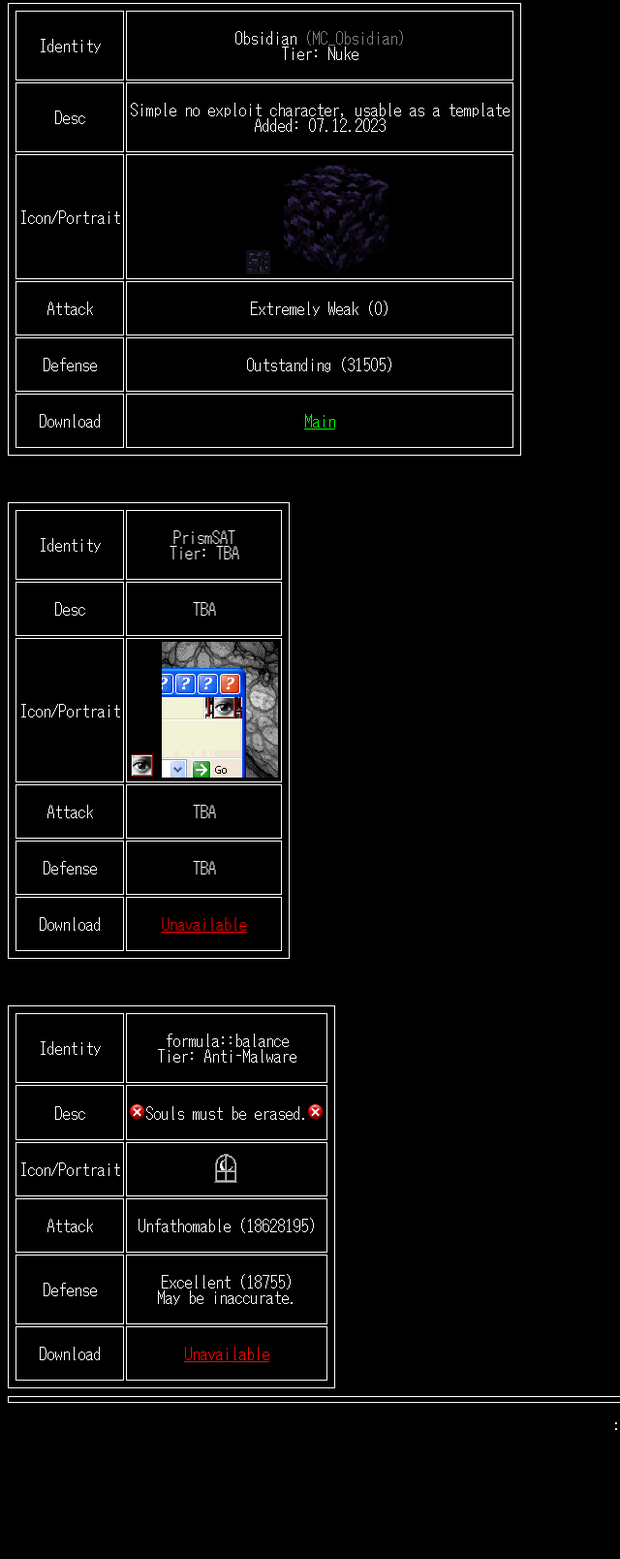
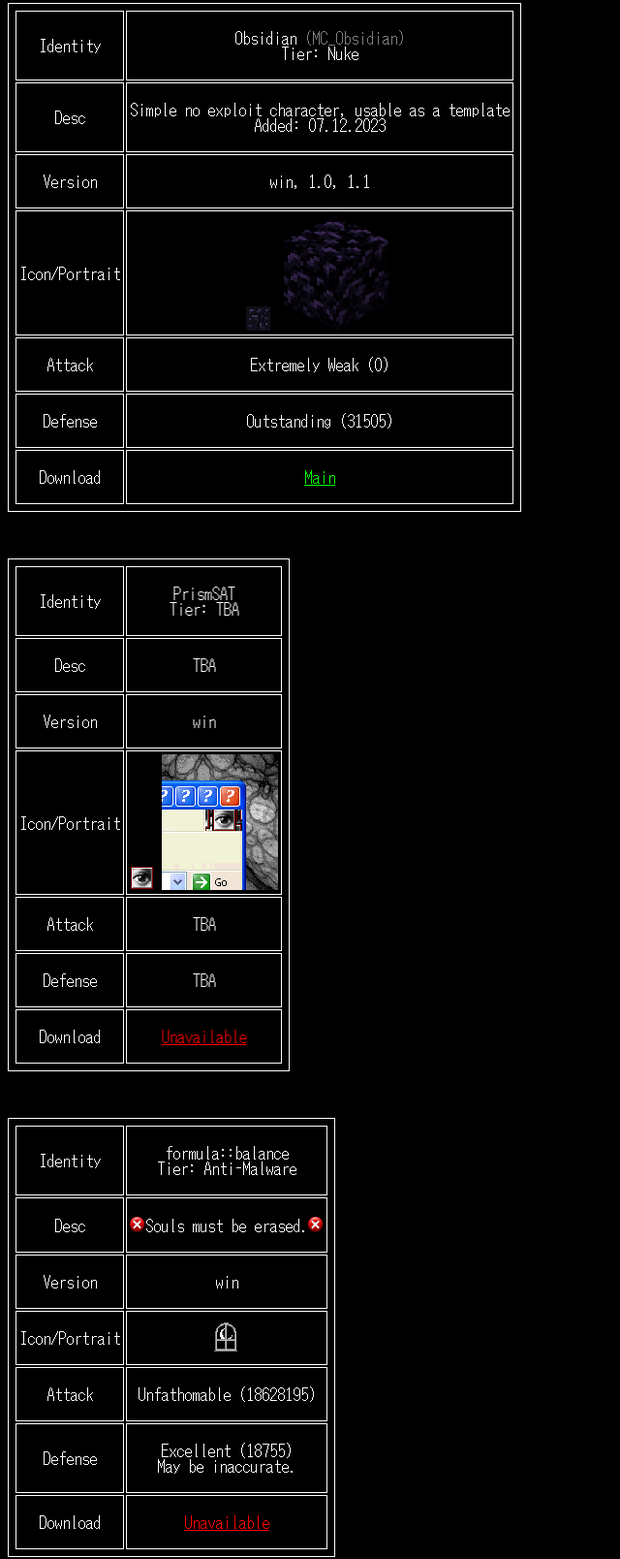
Before and after one commit to semiyan/semiyan.github.io, a plain HTML site: page mugen.html in a window 1280 px wide. Shown: the part 229-1837 px from the top of the page at 97% size, without its empty margins (0-640 px from the left). Before the commit the page ends 1724 px from the top, so only its background shows below. Drawn offline with Linux system fonts and the light colour scheme.

Commit message:
szaldfhkjaf

```diff
--- a/mugen.html
+++ b/mugen.html
@@ -103,6 +103,14 @@
         </tr>
         <tr>
             <td>
+                <p>Version</p>
+            </td>
+            <td>
+                <p>win, 1.0, 1.1</p>
+            </td>
+        </tr>
+        <tr>
+            <td>
                 <p>Icon/Portrait</p>
             </td>
             <td>
@@ -153,6 +161,14 @@
             </td>
             <td>
                 <p>TBA</p>
+            </td>
+        </tr>
+        <tr>
+            <td>
+                <p>Version</p>
+            </td>
+            <td>
+                <p>win</p>
             </td>
         </tr>
         <tr>
@@ -211,6 +227,14 @@
         </tr>
         <tr>
             <td>
+                <p>Version</p>
+            </td>
+            <td>
+                <p>win</p>
+            </td>
+        </tr>
+        <tr>
+            <td>
                 <p>Icon/Portrait</p>
             </td>
             <td>
```
